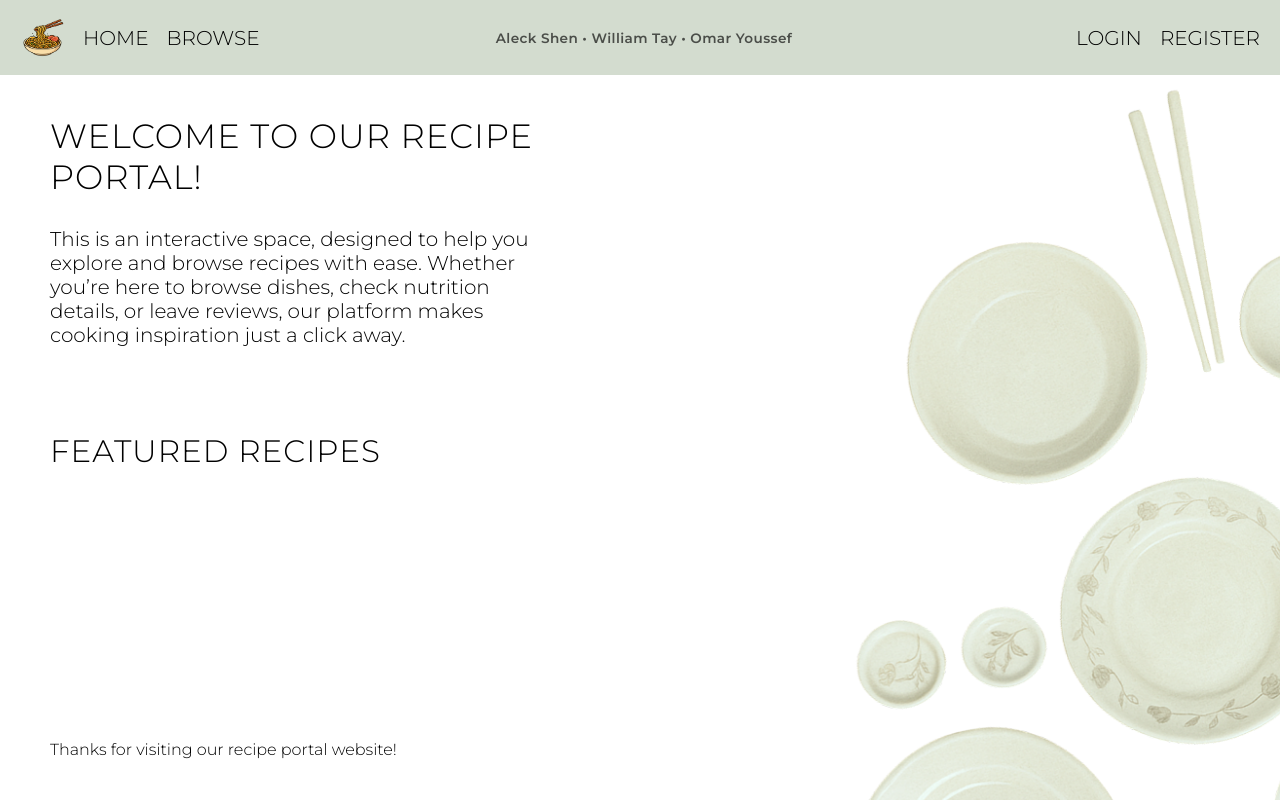
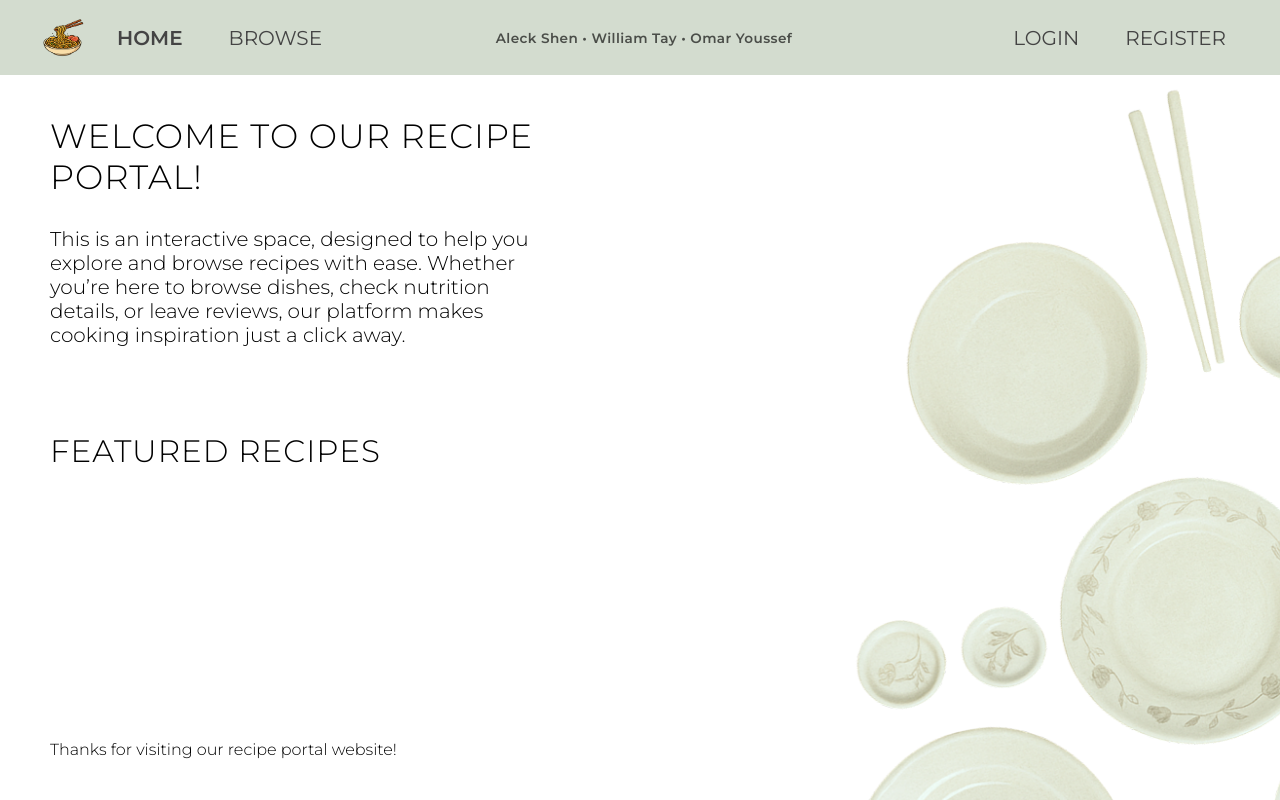
Before and after one commit to WilliamTayNZ/recipes-portal, a Flask app: page / in a window 1280 px wide. Run offline with Flask 3, Linux system fonts and the light colour scheme; parts of the project's set-up code (start-up, migrations or seed data) failed here and were passed over.

Commit message:
style: improve navbar styling

```diff
--- a/recipe/static/css/main.css
+++ b/recipe/static/css/main.css
@@ -16,9 +16,30 @@ nav {
     display: flex;
     align-items: center;
     justify-content: space-between; /* left and right groups */
-    padding: 0 20px; /* small horizontal padding */
+    padding: 0 40px; /* small horizontal padding */
     font-size: 20px;
     position: relative; /* allow absolute-centering of .nav-center */
+}
+
+/* Spacing between page links in navbar */
+.nav-left a,
+.nav-right a {
+    margin: 0 14px;
+    color: #444;
+    font-weight: 400;
+    transition: color 0.2s ease, font-weight 0.2s ease;
+}
+
+.nav-left a:hover,
+.nav-right a:hover {
+    color: #000000;
+    text-decoration: underline;
+}
+
+/* Active link indicator (current page) */
+.nav-left a.active,
+.nav-right a.active {
+    font-weight: 550;
 }
 
 /* Left, center and right nav groupings */
--- a/recipe/templates/navbar.html
+++ b/recipe/templates/navbar.html
@@ -1,10 +1,13 @@
 <nav>
     <div class="nav-left">
         <img src="{{ url_for('static', filename='assets/logo.png') }}" alt="noodles-logo">
-        <a href="{{ url_for('home_bp.home') }}">HOME</a>
-        <a href="{{ url_for('browse_bp.browse') }}">BROWSE</a>
+        <a href="{{ url_for('home_bp.home') }}"
+            class="{% if request.endpoint == 'home_bp.home' %}active{% endif %}">HOME</a>
+        <a href="{{ url_for('browse_bp.browse') }}"
+            class="{% if request.endpoint == 'browse_bp.browse' %}active{% endif %}">BROWSE</a>
         {% if session.get('user_name') %}
-            <a href="{{ url_for('browse_bp.favourites') }}">FAVOURITES</a>
+        <a href="{{ url_for('browse_bp.favourites') }}"
+            class="{% if request.endpoint == 'browse_bp.favourites' %}active{% endif %}">FAVOURITES</a>
         {% endif %}
     </div>
 
@@ -14,10 +17,14 @@
 
     <div class="nav-right">
         {% if session.get('user_name') %}
-            <a href="{{ url_for('authentication_bp.logout') }}">LOGOUT</a>
+            <a href="{{ url_for('authentication_bp.logout') }}"
+               class="{% if request.endpoint == 'authentication_bp.logout' %}active{% endif %}">LOGOUT</a>
         {% else %}
-            <a href="{{ url_for('authentication_bp.login') }}">LOGIN</a>
-            <a href="{{ url_for('authentication_bp.register') }}">REGISTER</a>
+            <a href="{{ url_for('authentication_bp.login') }}"
+               class="{% if request.endpoint == 'authentication_bp.login' %}active{% endif %}">LOGIN</a>
+
+            <a href="{{ url_for('authentication_bp.register') }}"
+               class="{% if request.endpoint == 'authentication_bp.register' %}active{% endif %}">REGISTER</a>
         {% endif %}
     </div>
 </nav>
```
Also changed, not shown: 1 other file.
